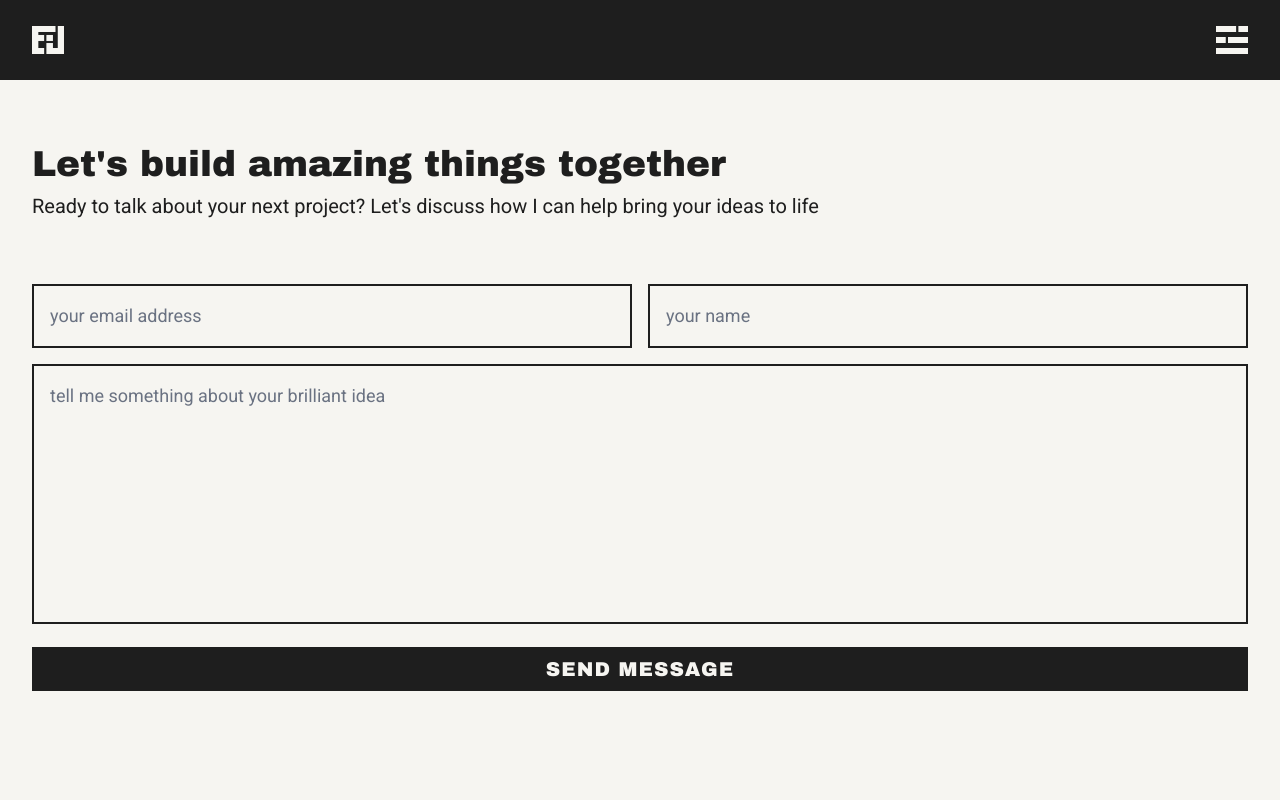
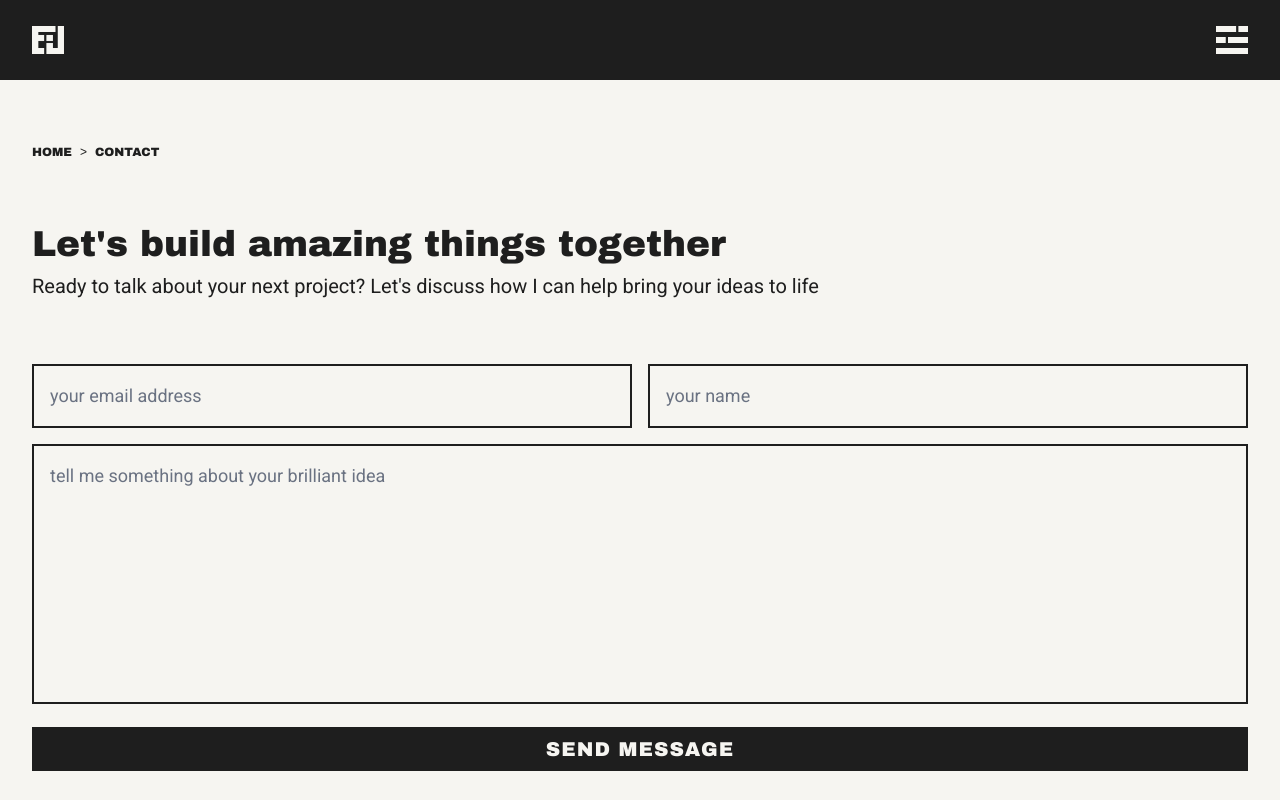
Before and after one commit to erwinjamescodes/portfolio-2025, a Next.js app: page /contact in a window 1280 px wide. Shown: the top 800 px of the page. Built offline with nearby package versions, Linux system fonts and the light colour scheme.

Commit message:
redirected to contact page

```diff
--- a/app/components/Hero.tsx
+++ b/app/components/Hero.tsx
@@ -1,13 +1,7 @@
 "use client";
+import Link from "next/link";
 
 export default function Hero() {
-  const scrollToContact = () => {
-    const contactSection = document.getElementById("contact");
-    if (contactSection) {
-      contactSection.scrollIntoView({ behavior: "smooth" });
-    }
-  };
-
   return (
     <main className="flex-1 flex flex-col items-center text-center pt-[40%] md:pt-[10%] min-h-[80vh] sm:min-h-[calc(100vh-80px)] px-4">
       <h1 className="text-[42px]  md:text-8xl lg:text-9xl font-archivo-black leading-tight">
@@ -18,12 +12,11 @@ export default function Hero() {
         software developer and ai automation specialist
       </p>
 
-      <button
-        onClick={scrollToContact}
-        className="bg-primary text-white px-4 sm:px-8 py-3 sm:py-4 text-md sm:text-2xl md:text-3xl uppercase tracking-wide hover:shadow-[5px_5px_0px_0px_#808080] transform transition-all font-archivo-black cursor-pointer origin-center"
-      >
-        LET&apos;S BUILD SOMETHING
-      </button>
+      <Link href="/contact">
+        <button className="bg-primary text-white px-4 sm:px-8 py-3 sm:py-4 text-md sm:text-2xl md:text-3xl uppercase tracking-wide hover:shadow-[5px_5px_0px_0px_#808080] transform transition-all font-archivo-black cursor-pointer origin-center">
+          LET&apos;S BUILD SOMETHING
+        </button>
+      </Link>
     </main>
   );
 }
--- a/app/contact/page.tsx
+++ b/app/contact/page.tsx
@@ -1,9 +1,24 @@
+import Link from "next/link";
 import Contact from "../components/Contact";
 
 export default function ContactPage() {
   return (
-    <div className="min-h-screen bg-light pt-20 px-8">
-      <div className="max-w-7xl mx-auto">
+    <div className="min-h-screen bg-light px-6 md:px-8 ">
+      <div className="max-w-7xl mx-auto py-16 pt-36">
+        <div className=" ">
+          <nav className="flex items-center space-x-2 text-xs">
+            <Link
+              href="/"
+              className="text-primary hover:underline uppercase font-archivo-black"
+            >
+              Home
+            </Link>
+            <span className="text-primary">&gt;</span>
+            <span className="text-primary uppercase font-archivo-black">
+              Contact
+            </span>
+          </nav>
+        </div>
         <Contact />
       </div>
     </div>
```
